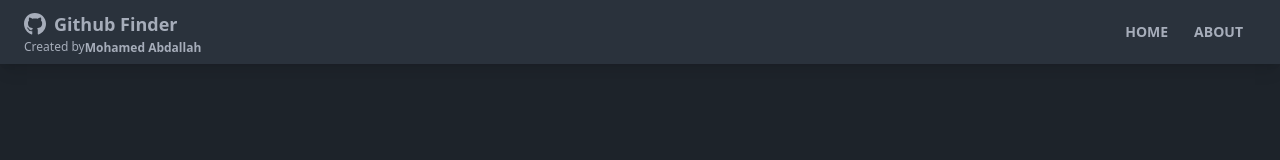
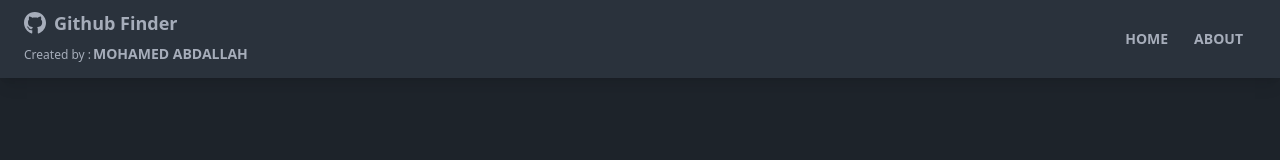
Before and after one commit to mohamedabdallah20/github-finder-reactjs, a React (Create React App) app: page / in a window 1280 px wide. Shown: the top 160 px of the page. Built offline with nearby package versions, Linux system fonts and the light colour scheme; no server answers.

Commit message:
Fix created by link

```diff
--- a/src/components/layout/Navbar.jsx
+++ b/src/components/layout/Navbar.jsx
@@ -12,15 +12,13 @@ function Navbar({ title }) {
           </Link>
           <div>
             <div className="text-xs">
-              Created by
-              <a
-                href="https://github.com/mohamedabdallah20"
-                target="_blank"
-                rel="noreferrer"
-                className="text-xs font-bold align-middle"
+              Created by :
+              <Link
+                to="/user/mohamedabdallah20"
+                className="btn btn-ghost btn-sm rounded-btn mx-px px-0 "
               >
                 Mohamed Abdallah
-              </a>
+              </Link>
             </div>
           </div>
         </div>
```
